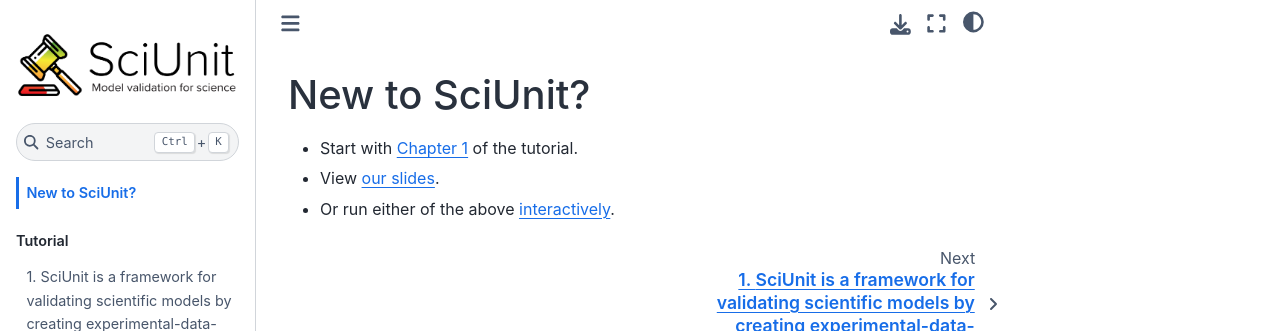
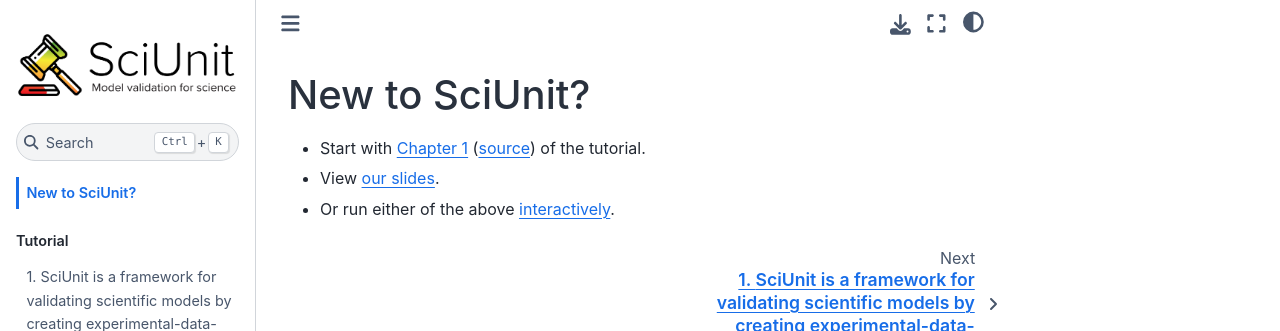
Before and after one commit to scidash/sciunit, a Jupyter Book: the page built from docs/README.md, in a window 1280 px wide. Shown: the top 331 px of the page. Built offline with Jupyter Book 1.0.4 settings and Sphinx 7.4.7 and the Sphinx Book theme 1.1.4, drawn with Linux system fonts in a browser that asks for light colours.

Commit message:
Update docs README

```diff
--- a/docs/README.md
+++ b/docs/README.md
@@ -1,4 +1,4 @@
 ### New to SciUnit?
-- Start with [Chapter 1](https://github.com/scidash/sciunit/blob/master/docs/chapter1.ipynb) of the tutorial.
+- Start with [Chapter 1](https://scidash.org/sciunit/chapter1.html) ([source](https://github.com/scidash/sciunit/blob/master/docs/chapter1.ipynb)) of the tutorial.
 - View [our slides](https://github.com/scidash/sciunit/blob/master/docs/workshop-tutorial.ipynb).
 - Or run either of the above [interactively](https://mybinder.org/v2/gh/scidash/sciunit/b491f545854040b5934b3898e7b9f7089089041f).
```
